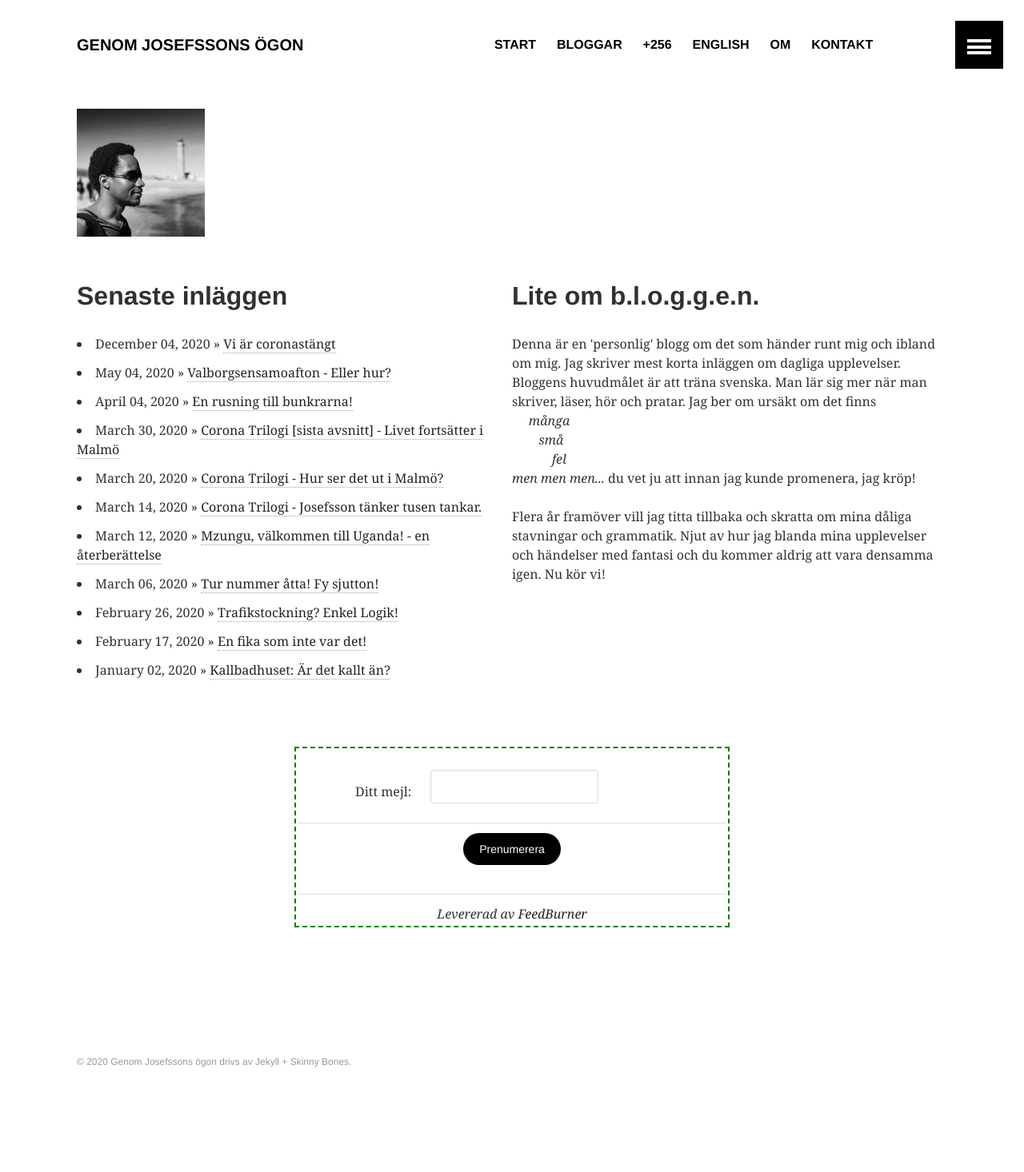
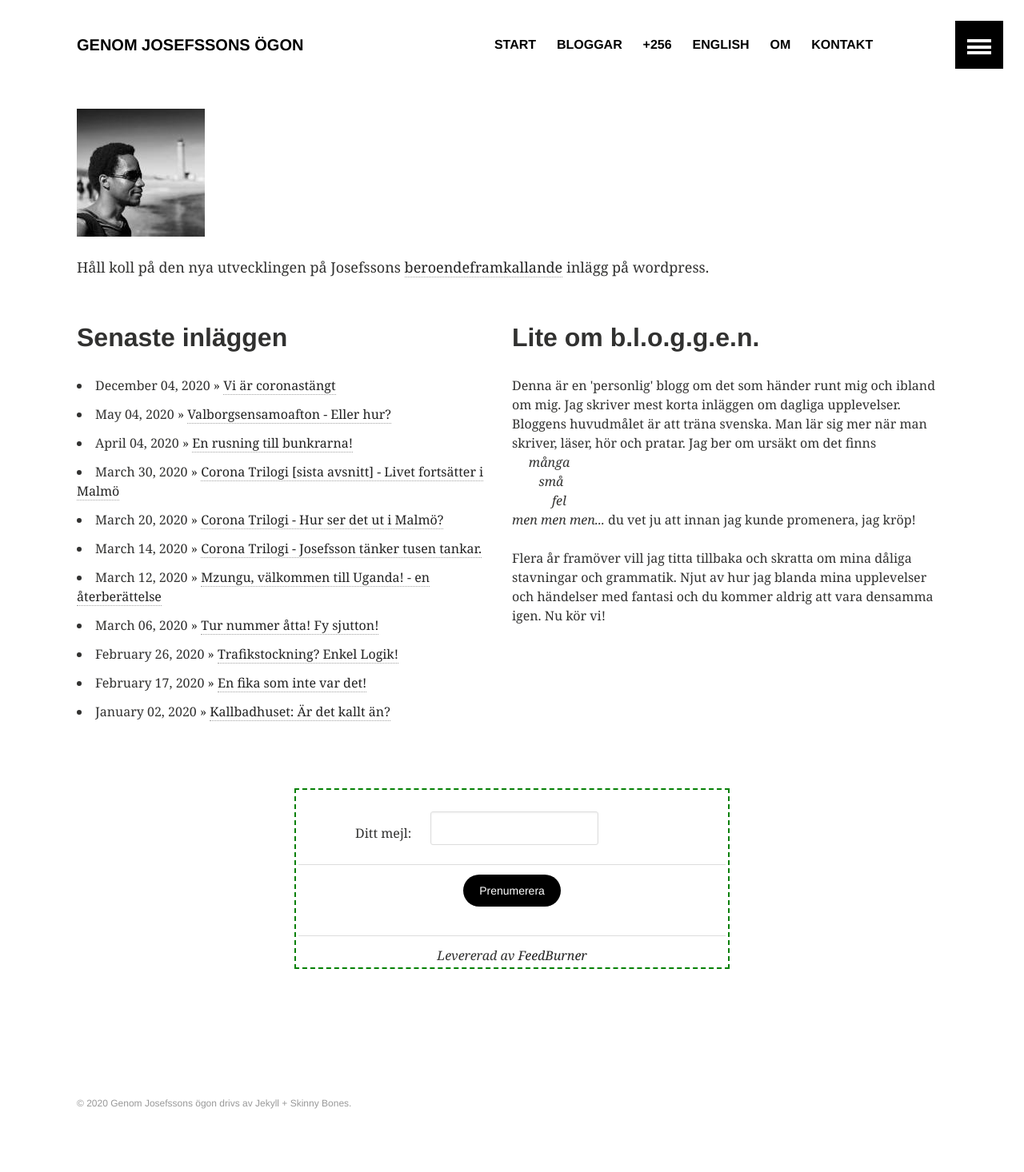
Before and after one commit to MukamaTwo/MukamaTwo.github.io, a Jekyll site: the page built from index.md, in a window 1280 px wide. Shown: the whole page at 80% size. Built offline with Jekyll 4.4.1, drawn with Linux system fonts in a browser that asks for light colours; before the commit the page ends 1414 px from its top, so only the background shows below that.

Commit message:
Add changes to index

```diff
--- a/index.md
+++ b/index.md
@@ -7,6 +7,8 @@ Depracated FB api
 ![Josefsson](https://graph.facebook.com/100003338227386/picture?type=large)
 -->
 <img src="images/bio-160x160.jpg" alt="Josefsson" />
+
+Håll koll på den nya utvecklingen på Josefssons <span style="color: #0000FF">[beroendeframkallande](https://mukama.design.blog/){:target="_blank"}</span> inlägg på wordpress.
 
 <div id="pg_container">
   <div id="first">
```
